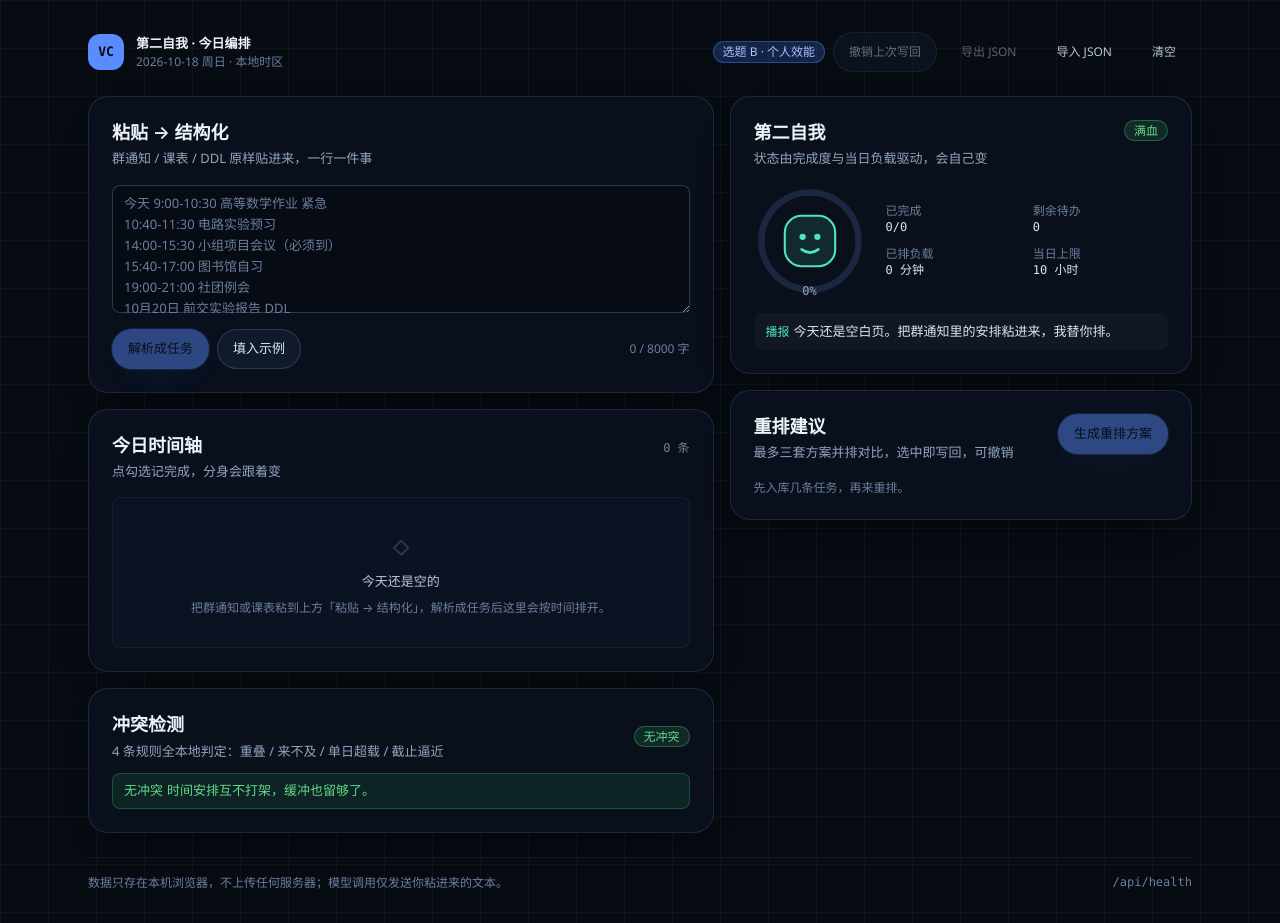
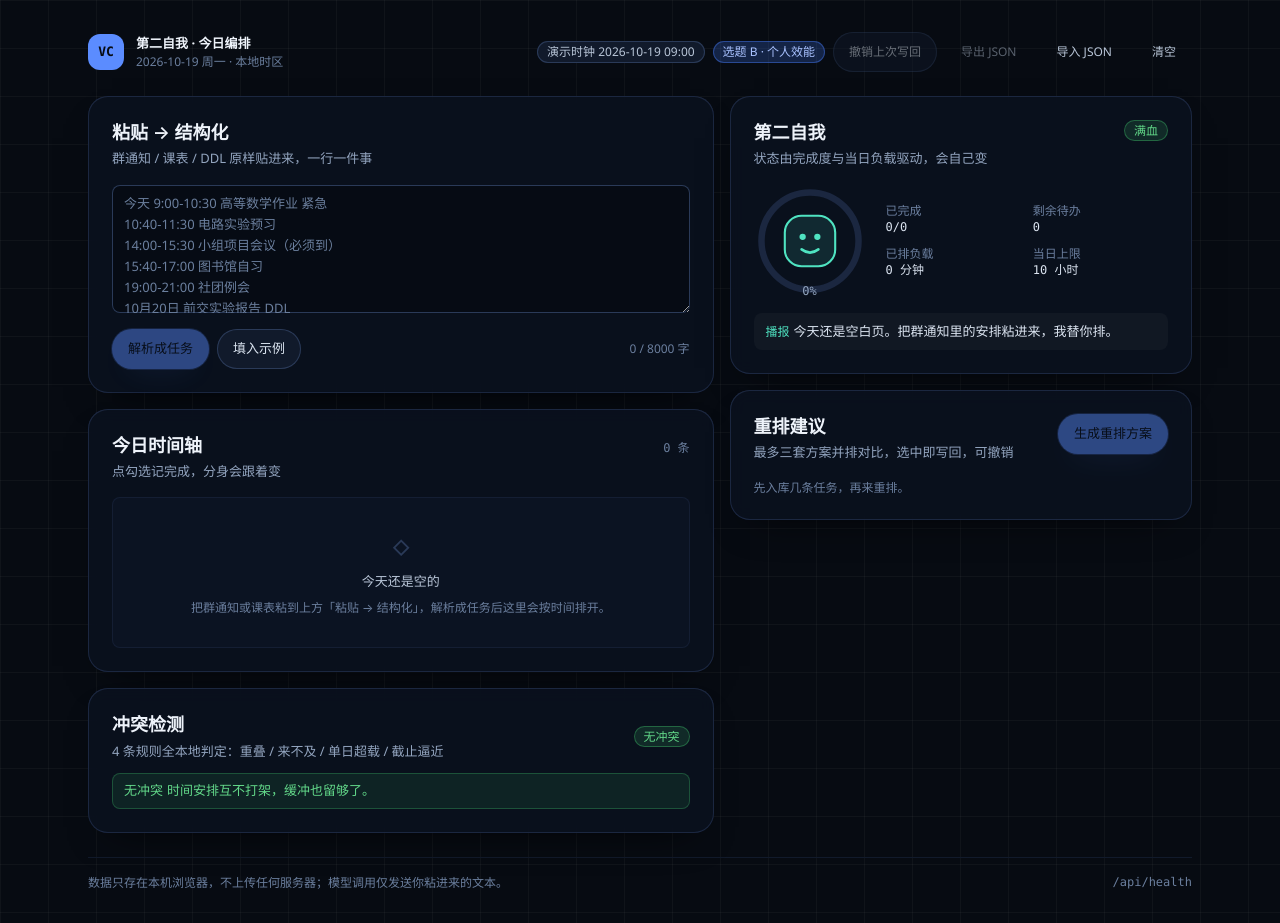
Before and after one commit to jayk067123-max/second-self, a Next.js app: page /planner in a window 1280 px wide. Built offline with nearby package versions, Linux system fonts and the light colour scheme.

Commit message:
feat: 注入演示时钟并在编排页显示角标 - 保证录像与复现结果确定

```diff
--- a/package.json
+++ b/package.json
@@ -2,7 +2,7 @@
   "name": "second-self",
   "version": "0.1.0",
   "private": true,
-  "description": "鍏ㄥ浗楂樻牎 Vibe Coding 寮€鍙戞寫鎴樿禌鍙傝禌浣滃搧锛堢渷璧?B 缁勪釜浜鸿禌 路 鏉ㄥ鍑級",
+  "description": "第二自我 · 全国高校 Vibe Coding 开发挑战赛 B 组参赛作品",
   "engines": {
     "node": ">=22.11 <25"
   },
--- a/src/app/planner/page.tsx
+++ b/src/app/planner/page.tsx
@@ -4,7 +4,8 @@ import Link from "next/link";
 import { useMemo, useState } from "react";
 import { computeAvatarSummary, tasksOnDay } from "@/domain/avatar";
 import { DEFAULT_DETECT_CONFIG, conflictedTaskIds, detectConflicts } from "@/domain/conflicts";
-import { todayKey, weekdayLabel } from "@/domain/time";
+import { weekdayLabel } from "@/domain/time";
+import { DEMO_DAY_KEY, DEMO_NOW_ISO } from "@/shared/constants";
 import { usePlannerHydration, usePlannerStore } from "@/store/planner";
 import { Badge, Button } from "@/ui/primitives";
 import { AvatarCard } from "@/ui/composites/AvatarCard";
@@ -29,9 +30,10 @@ export default function PlannerPage() {
   const clearAll = usePlannerStore((s) => s.clearAll);
   const dismissError = usePlannerStore((s) => s.dismissError);
 
-  const [dayKey] = useState(() => todayKey());
+  // 演示时钟注入：日期与"现在"都取 DEMO_NOW，不读系统时钟（见 shared/constants 的说明）
+  const [dayKey] = useState(() => DEMO_DAY_KEY);
   // 冲突规则要求 now 由调用方注入（函数内不读时钟），这里挂载时定一次，保证渲染稳定
-  const [now] = useState(() => new Date());
+  const [now] = useState(() => new Date(DEMO_NOW_ISO));
 
   const todayTasks = useMemo(() => tasksOnDay(tasks, dayKey), [tasks, dayKey]);
   const conflicts = useMemo(
@@ -60,6 +62,10 @@ export default function PlannerPage() {
           </div>
         </div>
         <div className="flex flex-wrap items-center gap-2">
+          {/* 演示时钟角标：录像硬要求，说明"今天"是注入的、与运行机器时钟无关 */}
+          <Badge tone="neutral" aria-label="演示时钟">
+            演示时钟 {dayKey} 09:00
+          </Badge>
           <Badge tone="brand">选题 B · 个人效能</Badge>
           <Button variant="secondary" className="h-8 px-3 text-micro" onClick={undo} disabled={!hasSnapshot}>
             撤销上次写回
--- a/src/shared/constants.ts
+++ b/src/shared/constants.ts
@@ -48,3 +48,17 @@ export const ARCHITECTURE_LAYERS = [
 ] as const;
 
 export type LayerKey = (typeof ARCHITECTURE_LAYERS)[number]["key"];
+
+/**
+ * 演示时钟（DEMO_NOW）。
+ *
+ * 为什么要有它：演示素材里写的是「这周六」「下周三」「本月底」这类相对表述，
+ * 如果产品按系统时钟算，同一段素材在任何另一天跑出来的结果都不一样——
+ * 录像、测试、评委复现三者会互相打架。
+ *
+ * 所以本项目的"今天"由这个常量注入，界面上也会显式标出「演示时钟」，
+ * 让观众一眼看出时间基准是可控的、可复现的。
+ */
+export const DEMO_NOW_ISO = "2026-10-19T09:00:00+08:00";
+/** 演示时钟对应的日期键（dayKey），供解析与冲突检测使用 */
+export const DEMO_DAY_KEY = "2026-10-19";
```
